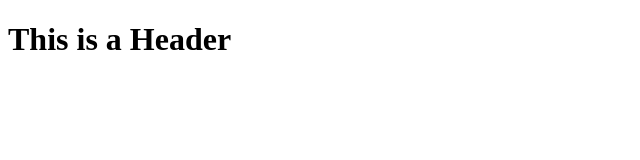
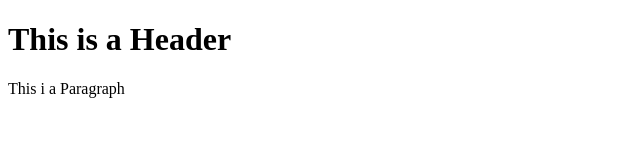
Before and after one commit to Jdavis34/git-test, a plain HTML site: page index.html in a window 1280 px wide. Shown: the whole page, without its empty margins (0-640 px from the left). Drawn offline with Linux system fonts and the light colour scheme.

Commit message:
second commit

```diff
--- a/index.html
+++ b/index.html
@@ -5,5 +5,6 @@
 </head>
 <body>
     <h1>This is a Header</h1>
+    <p>This i a Paragraph</p>
 </body>
 </html>
```
